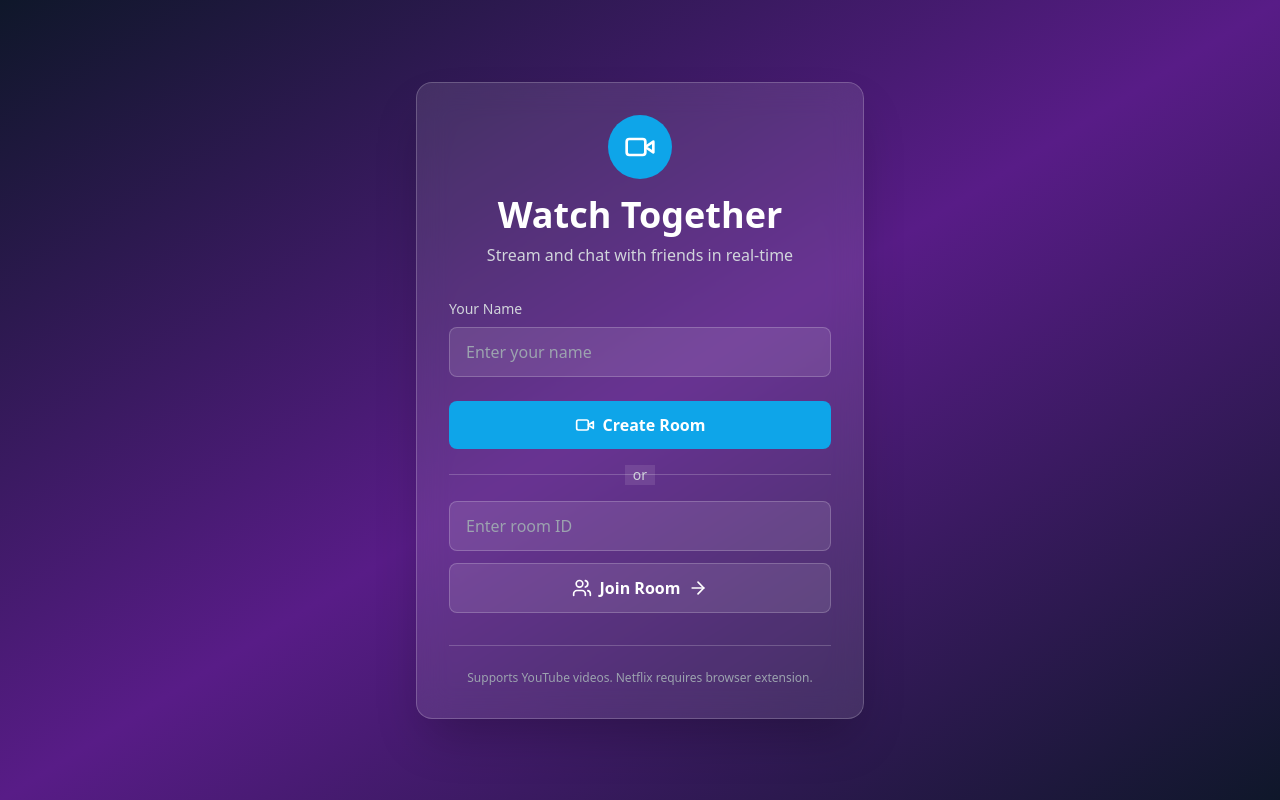
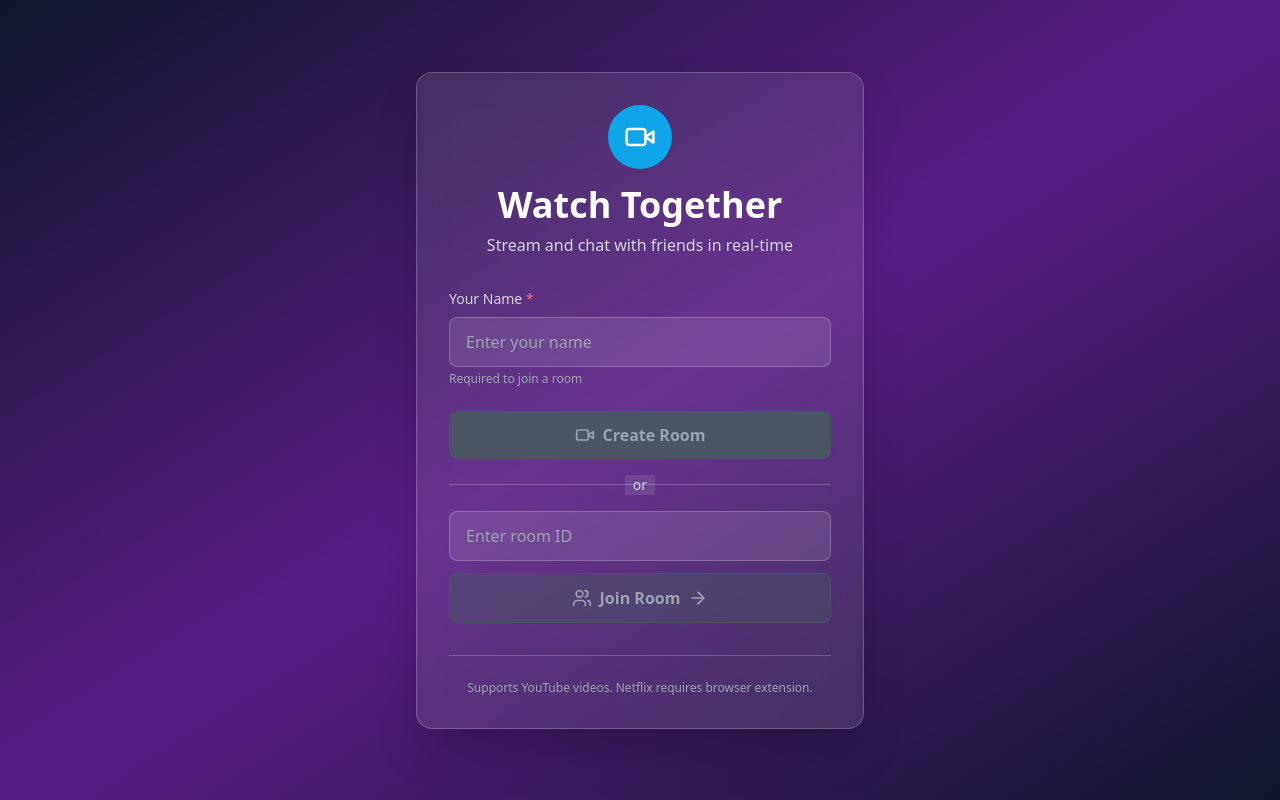
Before and after one commit to areitterjr-beep/watch-together-app, a Next.js app in the folder watch-together-frontend/: page / in a window 1280 px wide. Built offline with nearby package versions, Linux system fonts and the light colour scheme.

Commit message:
Require name before joining room: disable buttons, add validation, redirect if missing

```diff
--- a/watch-together-frontend/app/page.tsx
+++ b/watch-together-frontend/app/page.tsx
@@ -17,12 +17,14 @@ export default function Home() {
   }, [router]);
 
   const createRoom = () => {
-    if (!userName.trim()) {
-      alert('Please enter your name first');
+    const trimmedName = userName.trim();
+    if (!trimmedName) {
+      alert('Please enter your name first. Your name is required to join a room.');
+      document.getElementById('userName')?.focus();
       return;
     }
     const newRoomId = Math.random().toString(36).substring(2, 9);
-    const roomUrl = `/room/${newRoomId}?name=${encodeURIComponent(userName)}`;
+    const roomUrl = `/room/${newRoomId}?name=${encodeURIComponent(trimmedName)}`;
     console.log('🚪 Navigating to room:', roomUrl);
 
     // Use window.location for more reliable navigation
@@ -30,15 +32,20 @@ export default function Home() {
   };
 
   const joinRoom = () => {
-    if (!roomId.trim()) {
-      alert('Please enter a room ID');
+    const trimmedName = userName.trim();
+    const trimmedRoomId = roomId.trim();
+
+    if (!trimmedName) {
+      alert('Please enter your name first. Your name is required to join a room.');
+      document.getElementById('userName')?.focus();
       return;
     }
-    if (!userName.trim()) {
-      alert('Please enter your name first');
+    if (!trimmedRoomId) {
+      alert('Please enter a room ID');
+      document.getElementById('roomId')?.focus();
       return;
     }
-    const roomUrl = `/room/${roomId}?name=${encodeURIComponent(userName)}`;
+    const roomUrl = `/room/${trimmedRoomId}?name=${encodeURIComponent(trimmedName)}`;
     console.log('🚪 Joining room:', roomUrl);
 
     // Use window.location for more reliable navigation
@@ -59,7 +66,7 @@ export default function Home() {
         <div className="space-y-4 mb-6">
           <div>
             <label htmlFor="userName" className="block text-sm font-medium text-gray-300 mb-2">
-              Your Name
+              Your Name <span className="text-red-400">*</span>
             </label>
             <input
               type="text"
@@ -68,8 +75,10 @@ export default function Home() {
               value={userName}
               onChange={(e) => setUserName(e.target.value)}
               placeholder="Enter your name"
+              required
               className="w-full px-4 py-3 bg-white/10 border border-white/20 rounded-lg text-white placeholder-gray-400 focus:outline-none focus:ring-2 focus:ring-primary-500 focus:border-transparent"
             />
+            <p className="mt-1 text-xs text-gray-400">Required to join a room</p>
           </div>
         </div>
 
@@ -81,7 +90,12 @@ export default function Home() {
               e.stopPropagation();
               createRoom();
             }}
-            className="w-full bg-primary-500 hover:bg-primary-600 text-white font-semibold py-3 px-6 rounded-lg transition-colors flex items-center justify-center gap-2"
+            disabled={!userName.trim()}
+            className={`w-full font-semibold py-3 px-6 rounded-lg transition-colors flex items-center justify-center gap-2 ${
+              !userName.trim()
+                ? 'bg-gray-600 text-gray-400 cursor-not-allowed'
+                : 'bg-primary-500 hover:bg-primary-600 text-white'
+            }`}
           >
             <Video className="w-5 h-5" />
             Create Room
@@ -114,7 +128,12 @@ export default function Home() {
                 e.stopPropagation();
                 joinRoom();
               }}
-              className="w-full bg-white/10 hover:bg-white/20 text-white font-semibold py-3 px-6 rounded-lg transition-colors flex items-center justify-center gap-2 border border-white/20"
+              disabled={!userName.trim() || !roomId.trim()}
+              className={`w-full font-semibold py-3 px-6 rounded-lg transition-colors flex items-center justify-center gap-2 border ${
+                !userName.trim() || !roomId.trim()
+                  ? 'bg-gray-600/50 text-gray-400 cursor-not-allowed border-gray-600'
+                  : 'bg-white/10 hover:bg-white/20 text-white border-white/20'
+              }`}
             >
               <Users className="w-5 h-5" />
               Join Room
--- a/watch-together-frontend/app/room/[id]/page.tsx
+++ b/watch-together-frontend/app/room/[id]/page.tsx
@@ -21,15 +21,37 @@ export default function RoomPage() {
   const params = useParams();
   const searchParams = useSearchParams();
   const roomId = params.id as string;
-  const userName = searchParams.get('name') || 'Anonymous';
+  const userNameFromUrl = searchParams.get('name');
+  const userName = userNameFromUrl?.trim() || '';
 
-  // Debug: Log when room page loads
+  // Redirect if no name provided
   useEffect(() => {
+    if (typeof window === 'undefined') return;
+
+    if (!userName || !userName.trim()) {
+      console.warn('⚠️ No name provided in URL, redirecting to home');
+      alert('Please enter your name before joining a room. Redirecting to home page...');
+      window.location.href = '/';
+      return;
+    }
+
     console.log('🏠 Room page component loaded (useEffect)');
     console.log('🏠 Room ID:', roomId);
     console.log('👤 User name:', userName);
-    console.log('🌐 Current URL:', typeof window !== 'undefined' ? window.location.href : 'N/A');
+    console.log('🌐 Current URL:', window.location.href);
   }, [roomId, userName]);
+
+  // Show loading state while redirecting
+  if (!userName || !userName.trim()) {
+    return (
+      <div className="min-h-screen bg-slate-900 flex items-center justify-center">
+        <div className="text-white text-center">
+          <h2 className="text-xl mb-2">Redirecting...</h2>
+          <p className="text-gray-400">Please enter your name to join a room.</p>
+        </div>
+      </div>
+    );
+  }
 
   const [showChat, setShowChat] = useState(false);
   const [isHost, setIsHost] = useState(false);
@@ -67,11 +89,17 @@ export default function RoomPage() {
   useEffect(() => {
     if (!socket || !connected) return;
 
+    // Don't join room if no name provided
+    if (!userName || !userName.trim()) {
+      console.warn('⚠️ Cannot join room without a name');
+      return;
+    }
+
     console.log('📤 Joining room:', { roomId, userId: socket.id, userName });
     socket.emit('join-room', {
       roomId,
       userId: socket.id,
-      userName: userName || 'Anonymous'
+      userName: userName.trim()
     });
 
     socket.on('room-state', (state) => {
```
